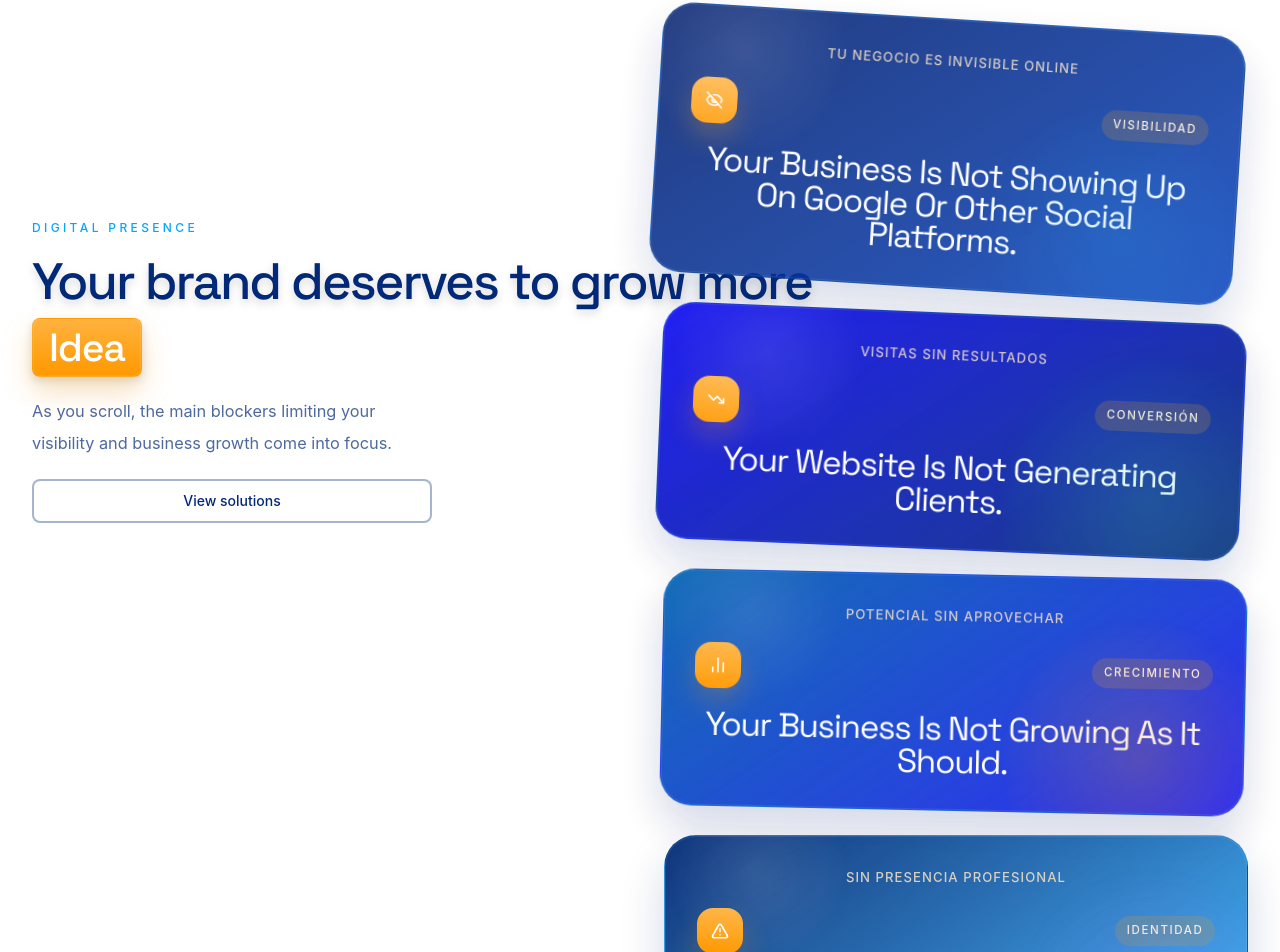
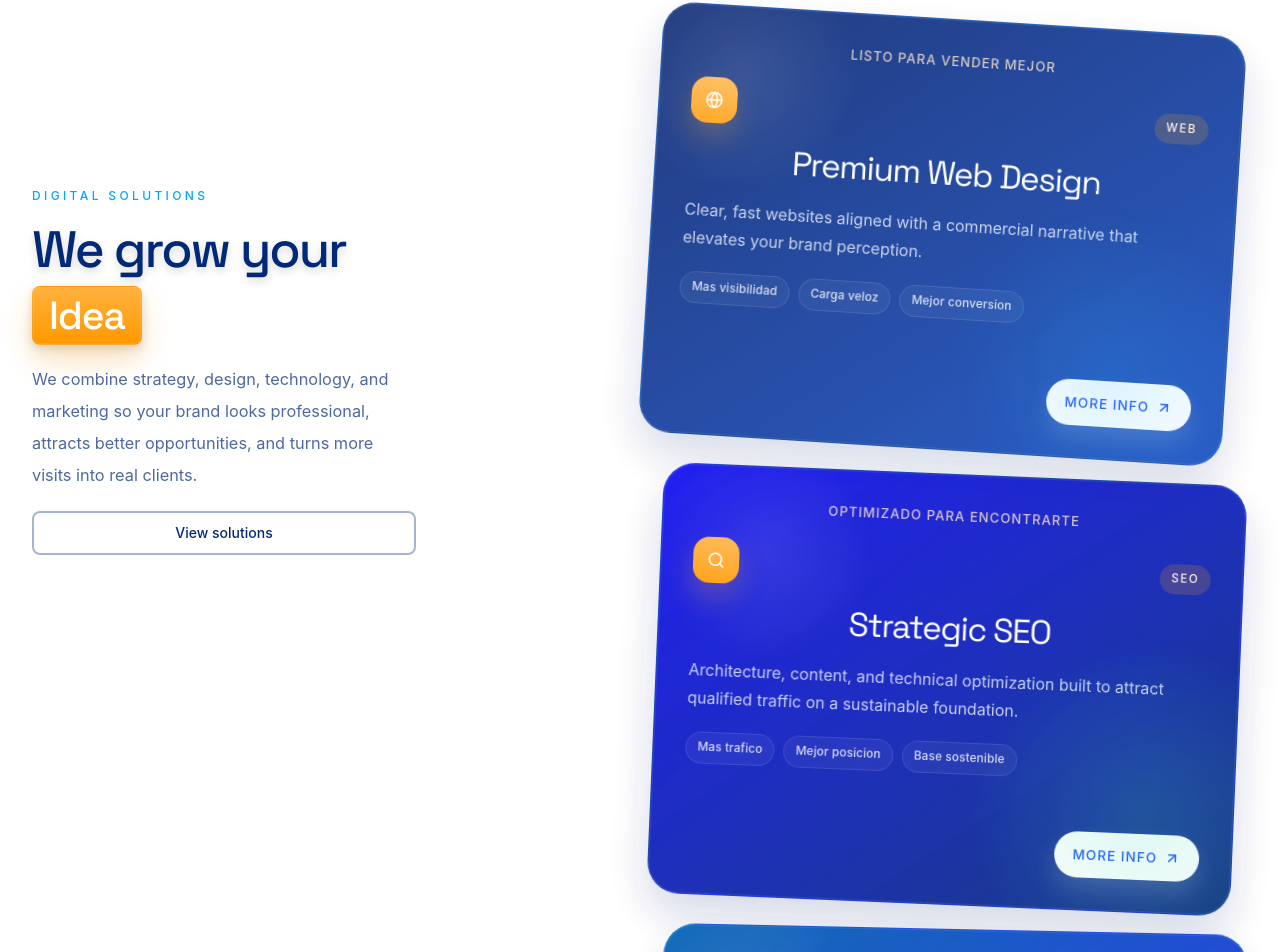
Before and after one commit to NoaTechSolutions/nts-website, a Next.js app: page / in a window 1280 px wide. Shown: the part 938-1890 px from the top of the page. Built offline with nearby package versions, Linux system fonts and the light colour scheme; no server answers.

Commit message:
Revert "refactor(growth-v2): wire component to t.growthSection with pain-point cards"
This reverts commit 3cc671fde42b6bbd8bc7fc2248532a05a86d2385.

```diff
--- a/app/components/growth-messages-v2.tsx
+++ b/app/components/growth-messages-v2.tsx
@@ -7,35 +7,40 @@ import { LayoutTextFlip } from "@/components/ui/layout-text-flip";
 import { useLanguage } from "@/app/components/language-provider";
 import { translations } from "@/lib/i18n";
 import {
-  EyeOff,
-  TrendingDown,
-  BarChart2,
-  AlertTriangle,
+  Globe,
+  Search,
+  Megaphone,
+  Palette,
+  ArrowUpRight,
 } from "lucide-react";
 
 const cardData = [
   {
-    icon: EyeOff,
-    badge: "Visibilidad",
-    footer: "Tu negocio es invisible online",
+    icon: Globe,
+    badge: "Web",
+    footer: "Listo para vender mejor",
+    benefits: ["Mas visibilidad", "Carga veloz", "Mejor conversion"],
     modifier: "services-stack-card-web",
   },
   {
-    icon: TrendingDown,
-    badge: "Conversión",
-    footer: "Visitas sin resultados",
+    icon: Search,
+    badge: "SEO",
+    footer: "Optimizado para encontrarte",
+    benefits: ["Mas trafico", "Mejor posicion", "Base sostenible"],
     modifier: "services-stack-card-seo",
   },
   {
-    icon: BarChart2,
-    badge: "Crecimiento",
-    footer: "Potencial sin aprovechar",
+    icon: Megaphone,
+    badge: "Marketing",
+    footer: "Pensado para convertir",
+    benefits: ["Mas leads", "Mensajes claros", "Campanas efectivas"],
     modifier: "services-stack-card-marketing",
   },
   {
-    icon: AlertTriangle,
-    badge: "Identidad",
-    footer: "Sin presencia profesional",
+    icon: Palette,
+    badge: "Branding",
+    footer: "Creado para diferenciarte",
+    benefits: ["Mas confianza", "Imagen premium", "Marca consistente"],
     modifier: "services-stack-card-branding",
   },
 ];
@@ -43,15 +48,15 @@ const cardData = [
 export function GrowthMessagesV2() {
   const { locale } = useLanguage();
   const t = translations[locale];
-  const items = t.growthSection.items;
+  const items = t.servicesSection.items;
   const rotatingWords = t.hero.rotatingWords;
 
   const CopyContent = (
     <div className="services-stack-copy">
-      <p className="eyebrow">{t.growthSection.eyebrow}</p>
+      <p className="eyebrow">{t.servicesSection.eyebrow}</p>
       <div className="services-stack-heading">
         <LayoutTextFlip
-          text={t.growthSection.title}
+          text={t.servicesSection.title}
           words={rotatingWords}
           duration={2800}
           className="services-stack-heading-flip"
@@ -59,11 +64,11 @@ export function GrowthMessagesV2() {
           wordClassName="services-stack-heading-word"
         />
       </div>
-      <p className="section-copy">{t.growthSection.copy}</p>
+      <p className="section-copy">{t.servicesSection.copy}</p>
       <div className="btn-body-ghost">
         <div className="btn-ghost-orb" />
         <a href="/servicios" className="btn-ghost-inner">
-          {locale === "es" ? "Ver soluciones" : "View solutions"}
+          {t.servicesSection.cta}
         </a>
       </div>
     </div>
@@ -108,7 +113,21 @@ export function GrowthMessagesV2() {
                     {card.badge}
                   </span>
                 </div>
-                <h3 className="services-stack-title">{item}</h3>
+                <h3 className="services-stack-title">{item.title}</h3>
+                <p className="services-stack-description">{item.description}</p>
+                <div className="services-stack-benefits">
+                  {card.benefits.map((b) => (
+                    <span key={b} className="services-stack-benefit">
+                      {b}
+                    </span>
+                  ))}
+                </div>
+                <div className="services-stack-card-actions">
+                  <a href="/servicios" className="services-stack-card-cta">
+                    <span>{t.servicesSection.cardCta}</span>
+                    <ArrowUpRight size={16} strokeWidth={2.2} />
+                  </a>
+                </div>
               </motion.div>
             );
           })}
```
